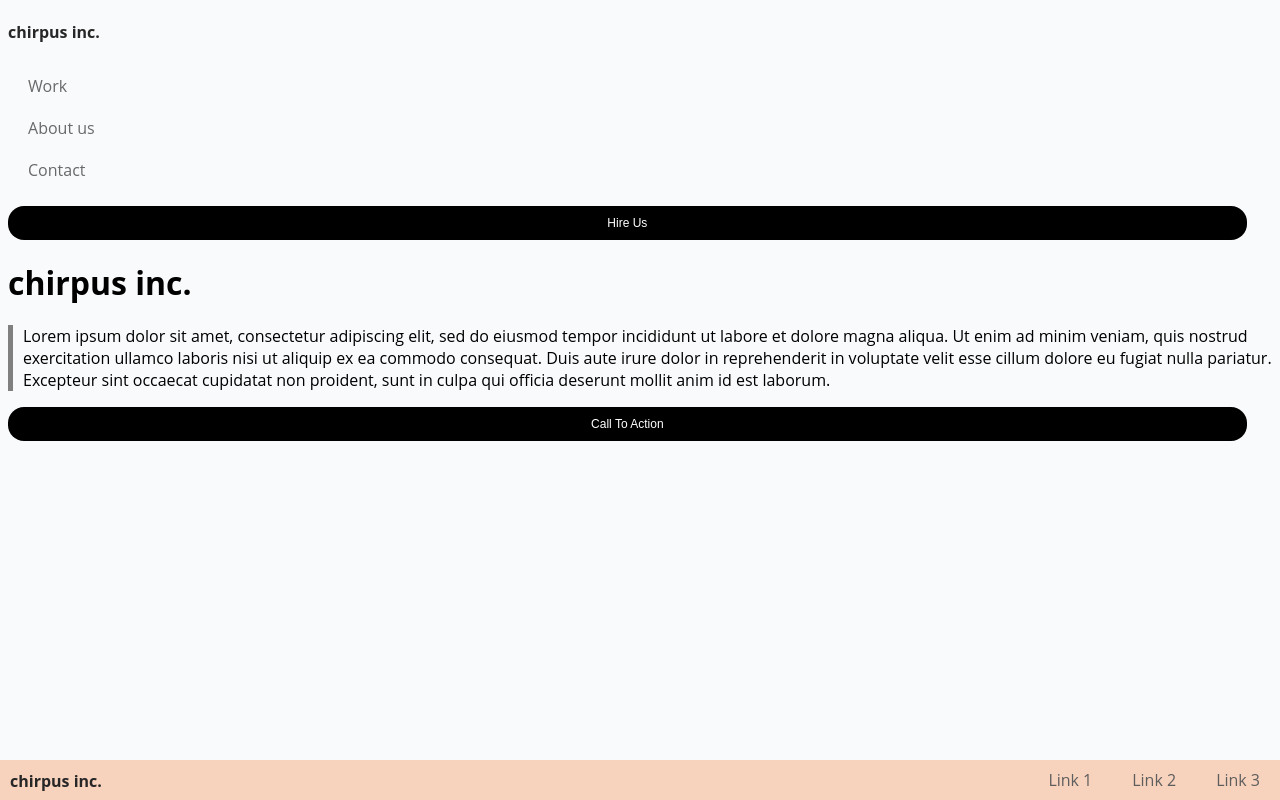
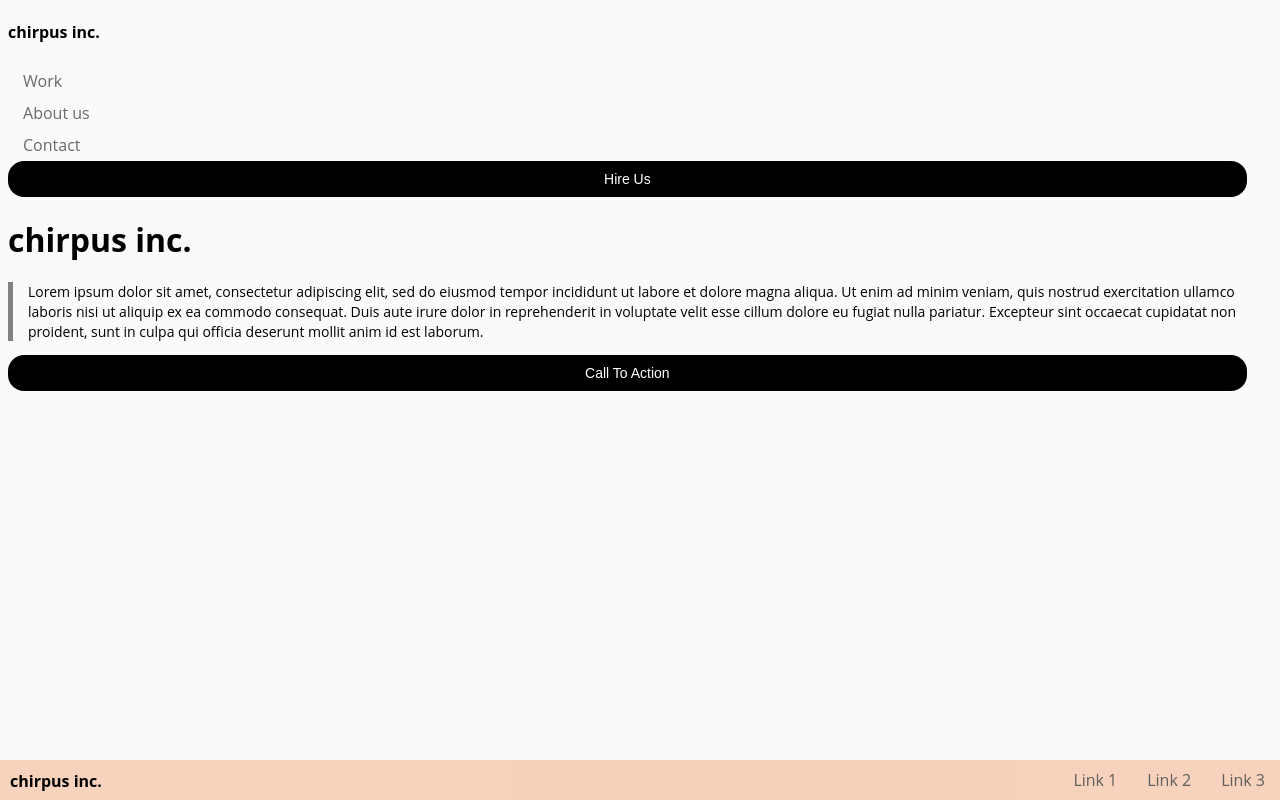
Before and after one commit to zanderlx21/HTML-CSS-Lab-1-Chirpus-Inc, a plain HTML site: page index.html in a window 1280 px wide. Drawn offline with Linux system fonts and the light colour scheme.

Commit message:
submission for class LMS

```diff
--- a/index.html
+++ b/index.html
@@ -14,7 +14,7 @@
             <h4>chirpus inc.</h4>
 
         <nav>
-            <div class = "topnav"></div>
+            <div class="topav"></div>
             <ul id="navbar">
                             <li><a href="/Work">Work</a></li>
                             <li><a href="/AboutUs">About us</a></li>
--- a/styles.css
+++ b/styles.css
@@ -1,13 +1,13 @@
 body {
     font-family: 'Open Sans', sans-serif;
     background-color: #f9fafc;
+    font-size: 16px;
 }
 
 a {
     color: #69696a;
     text-decoration: none;
     padding: 10px;
-
 }
 
 a:link {
@@ -21,7 +21,7 @@ a:link {
     background-color: #000;
     text-align: center;
     text-decoration: none;
-    font-size: 12px;
+    font-size: 14px;
     padding: 10px 50px;
     width: 98%;
     cursor: pointer;
@@ -33,17 +33,19 @@ ul {
 
 p {
     border-left: 5px solid grey;
-    padding-left: 10px;
+    padding-left: 15px;
+    line-height: 1.4;
+    font-size: 14px;
 }
+h1 h4 {  /* why does this work?? if I take away h1 the footer chirpus text aligns on the bottom*/
+    color:rgb(39, 39, 39) ;
+    margin: 20px 0px 0px 0px;
 
-h4 {
-    color:rgb(39, 39, 39)
 }
 
 #navbar {
-    left: 15px;
-    margin: 15px 0px;
-    padding: 0px;
+    margin: 15px 0px 0px 0px;
+    padding: 0;
 }
 
 footer {
@@ -66,7 +68,7 @@ footer {
 }
 
 li {
-    padding: 10px;
+    padding: 5px;
 }
 
 .footerTitle {
```
